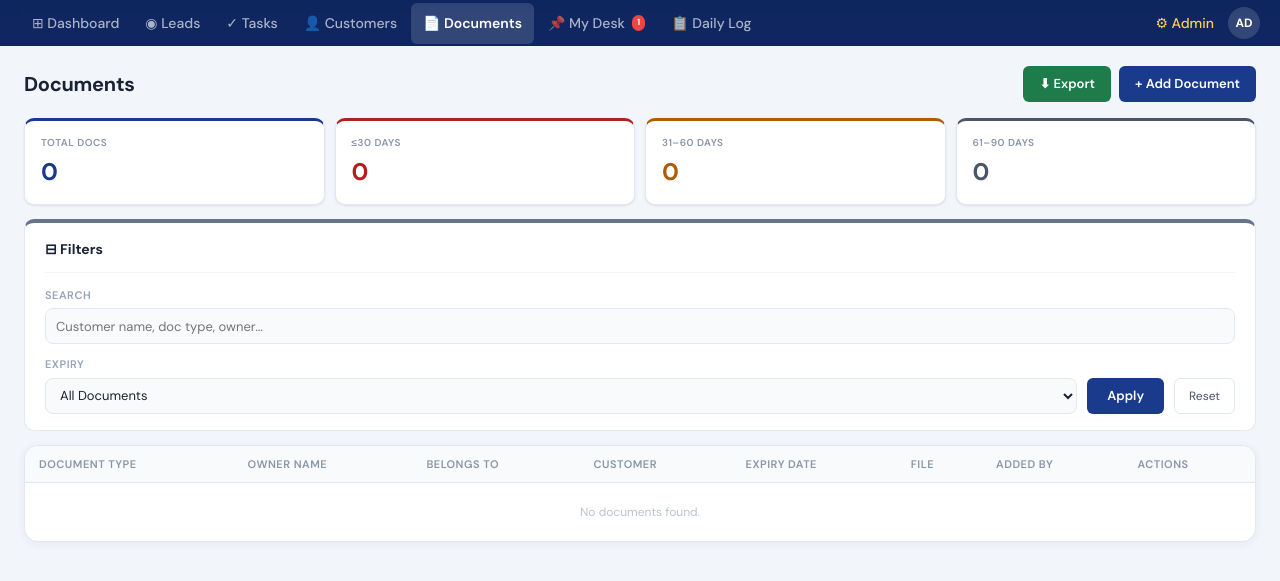
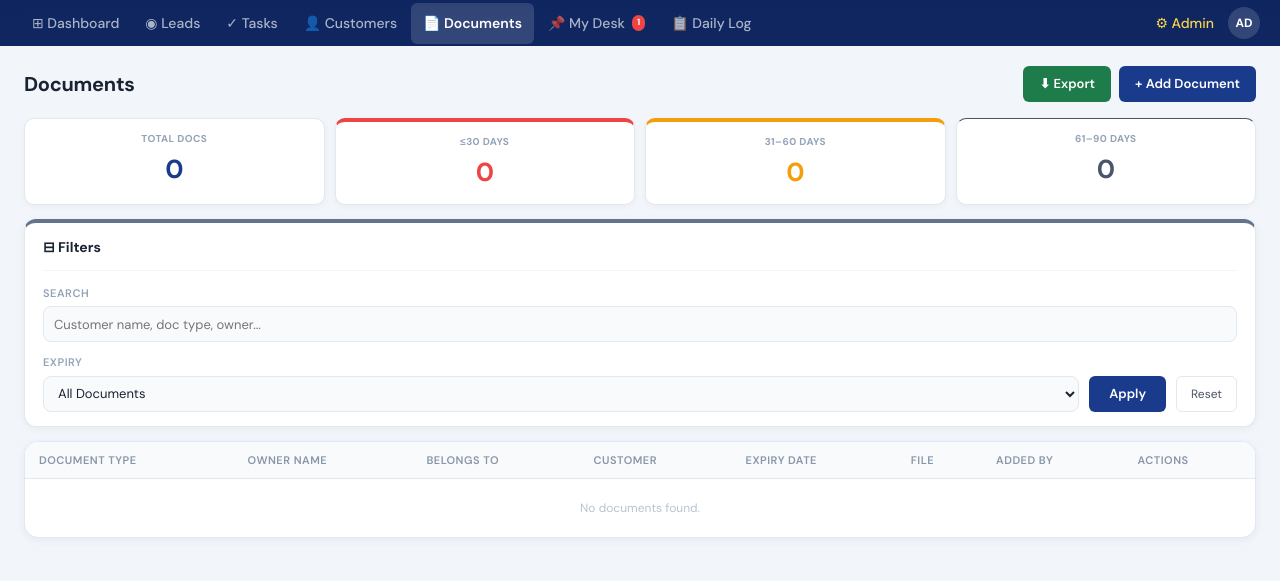
Before and after one commit to astershafeer-prog/tahfeel-crm, a Flask app: page /documents in a window 1280 px wide. Shown: the part 56-637 px from the top of the page. Run offline with Flask 3, Linux system fonts and the light colour scheme; a user stored in the database is signed in; data comes from the database, SQL or seed files in the repository; data that the repository does not hold is empty.

Commit message:
feat: birthday banner on all pages via context processor, birthday filter on customers page, filter cards get navy top border, sum cards get color accents, comprehensive CSS color system

```diff
--- a/static/css/tahfeel.css
+++ b/static/css/tahfeel.css
@@ -1165,3 +1165,61 @@ tr.selected td { background: var(--info-bg) !important; }
   transition: border-color .2s;
 }
 .ff select:focus, .ff input:focus { border-color: #1A3B8B; background: white; }
+
+/* ── Global color enhancements ───────────────────────────────────────────── */
+
+/* Filter cards - consistent styling */
+.filter-card {
+  background: white;
+  border-radius: 12px;
+  border: 0.5px solid #E2E8F0;
+  border-top: 4px solid #1A3B8B;
+  padding: 14px 18px;
+  margin-bottom: 14px;
+  box-shadow: 0 2px 8px rgba(0,0,0,0.05);
+}
+
+/* Stat summary cards on list pages */
+.sum-card {
+  background: white;
+  border-radius: 10px;
+  border: 0.5px solid #E2E8F0;
+  padding: 12px 16px;
+  text-align: center;
+  box-shadow: 0 2px 6px rgba(0,0,0,0.04);
+  transition: transform .15s, box-shadow .15s;
+}
+.sum-card:hover { transform: translateY(-2px); box-shadow: 0 4px 12px rgba(0,0,0,0.08); }
+.sum-card .lbl { font-size: 10px; font-weight: 700; color: #94A3B8; text-transform: uppercase; letter-spacing: 0.4px; margin-bottom: 4px; }
+.sum-card .val { font-size: 26px; font-weight: 700; color: #1A3B8B; }
+.sum-card.red .val { color: #EF4444; }
+.sum-card.red { border-top: 4px solid #EF4444; }
+.sum-card.amber .val { color: #F59E0B; }
+.sum-card.amber { border-top: 4px solid #F59E0B; }
+.sum-card.green .val { color: #10B981; }
+.sum-card.green { border-top: 4px solid #10B981; }
+.sum-card.blue { border-top: 4px solid #1A3B8B; }
+
+/* Name/company cell */
+.name-cell .primary { font-size: 13px; font-weight: 600; color: #1A2333; }
+.name-cell .secondary { font-size: 11px; color: #94A3B8; margin-top: 2px; }
+
+/* Table row colors */
+tbody tr { transition: background .1s; }
+tbody tr:hover { background: #F8FAFC; }
+tbody tr.overdue-row { background: #FFF5F5; }
+tbody tr.overdue-row:hover { background: #FEE2E2; }
+
+/* Created date cell */
+.date-cell { font-size: 12px; color: #64748B; white-space: nowrap; }
+
+/* Avatar wrap */
+.av-wrap { display: flex; align-items: center; gap: 8px; }
+.av { width: 28px; height: 28px; border-radius: 50%; display: flex; align-items: center; justify-content: center; font-size: 10px; font-weight: 700; color: white; background: #1A3B8B; flex-shrink: 0; }
+
+/* Page header */
+.page-head { display: flex; justify-content: space-between; align-items: center; margin-bottom: 16px; }
+.page-head-title { font-size: 20px; font-weight: 700; color: #1A2333; }
+
+/* Section labels */
+.section-label { font-size: 11px; font-weight: 700; color: #64748B; text-transform: uppercase; letter-spacing: 0.5px; margin-bottom: 8px; }
```
